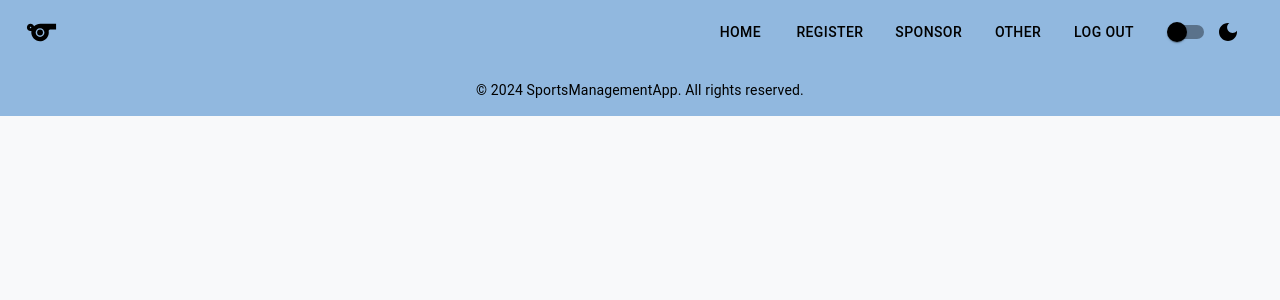
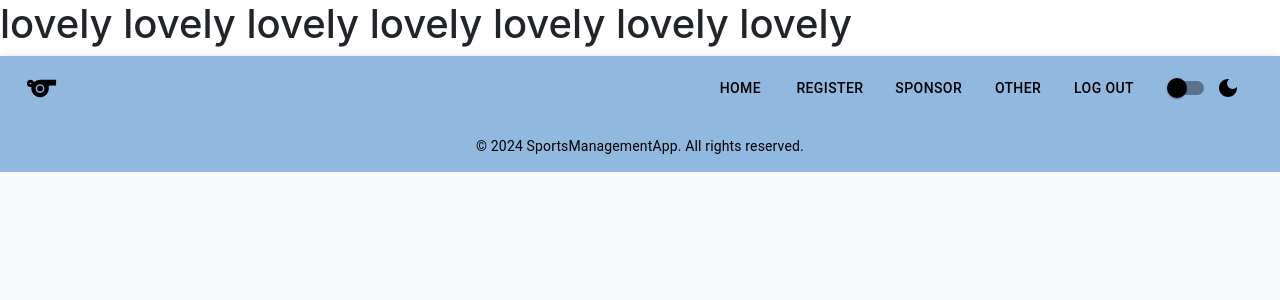
Before and after one commit to tylerkcraine/Team2Project2, a React (Create React App) app in the folder frontend-p2/frontend/: page / in a window 1280 px wide. Shown: the top 300 px of the page. Built offline with nearby package versions, Linux system fonts and the light colour scheme.

Commit message:
added love

```diff
--- a/frontend-p2/frontend/src/index.tsx
+++ b/frontend-p2/frontend/src/index.tsx
@@ -13,6 +13,7 @@ const root = ReactDOM.createRoot(
 );
 root.render(
   <React.StrictMode>
+    <h1>lovely lovely lovely lovely lovely lovely lovely</h1>
     <BrowserRouter>
       <App />
     </BrowserRouter>
```
